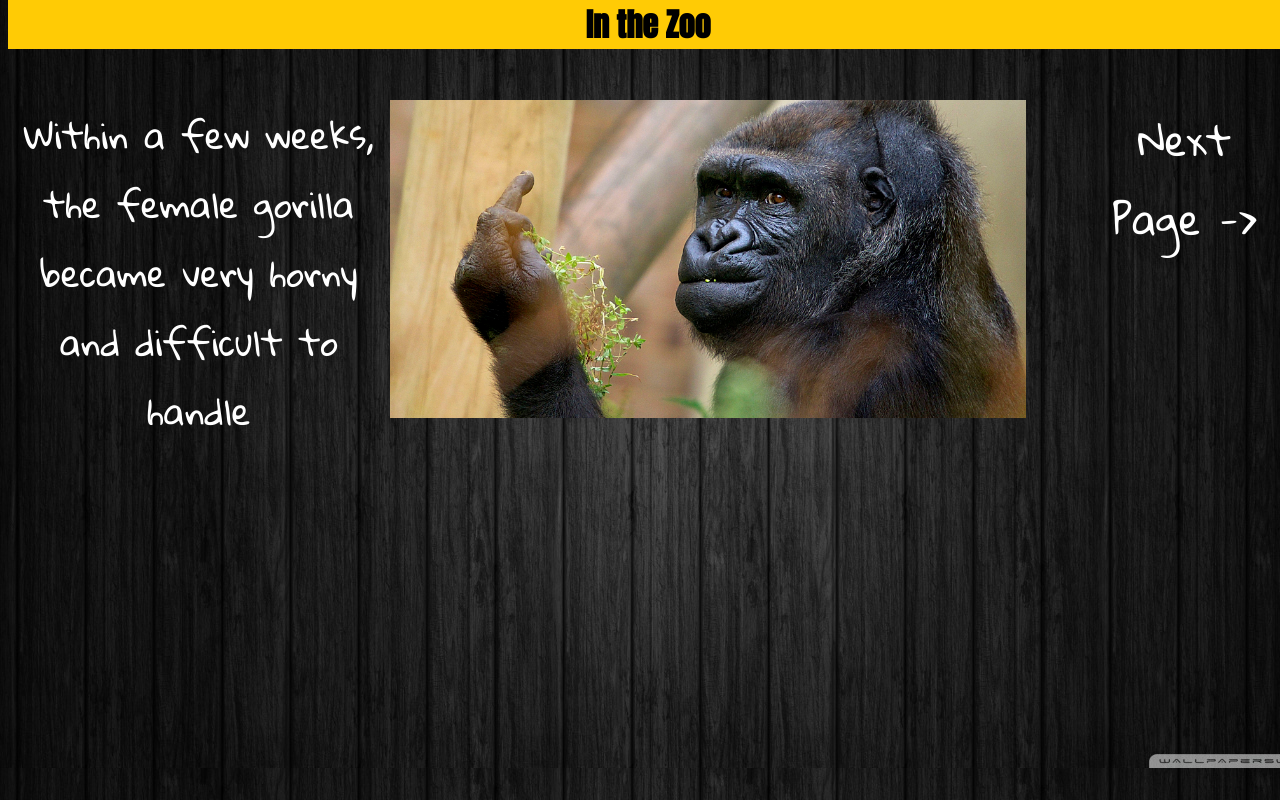
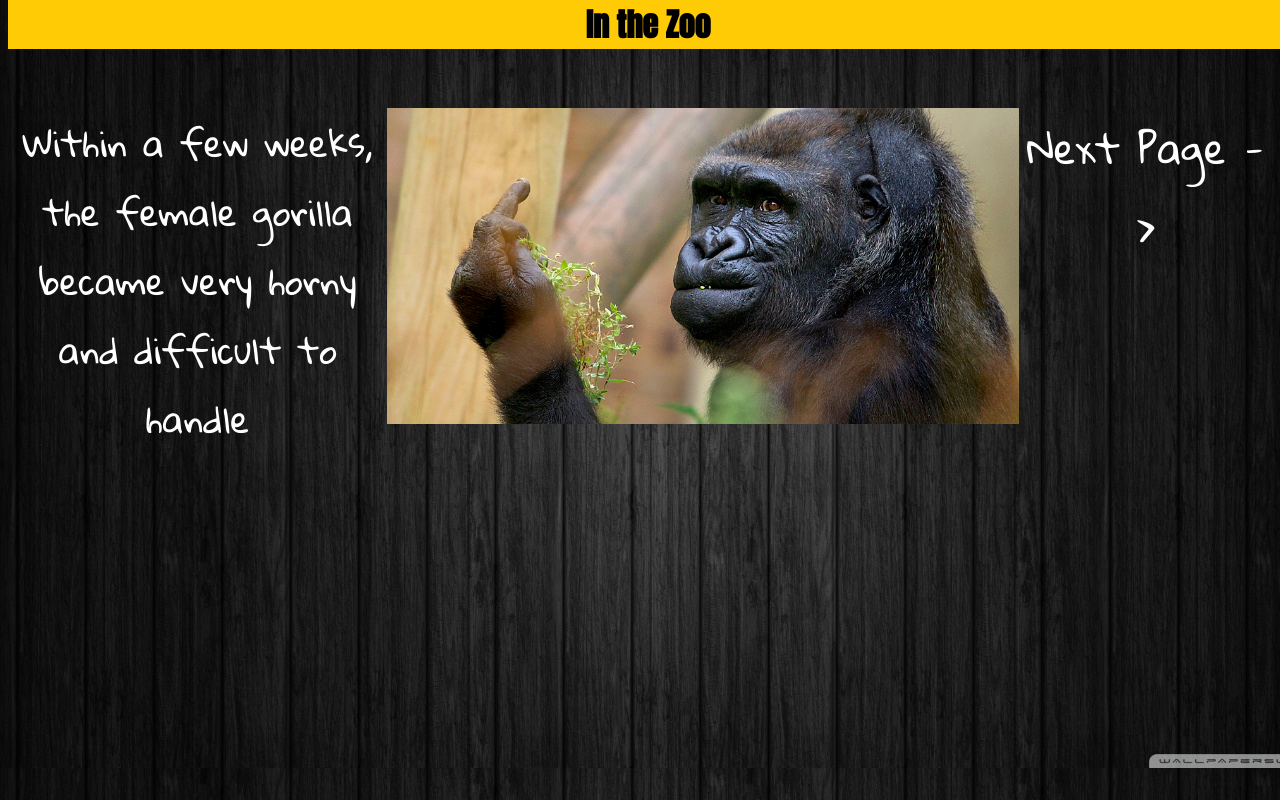
Before and after one commit to noamengelberg/assignment-6, a plain HTML site: page index.html in a window 1280 px wide. Both pictures are taken after a click on the element "Next Page ->". Drawn offline with nearby package versions, Linux system fonts and the light colour scheme.

Commit message:
basic jquery functionality

```diff
--- a/css/assignment-6.css
+++ b/css/assignment-6.css
@@ -21,20 +21,27 @@ html{
     position: fixed;
     top: 0;
     width: 100%;
-  text-align: center;
+    text-align: center;
     font-family: 'Anton', sans-serif;
-     z-index: 2;
+    z-index: 2;
 
 
 }
 
-.container {
+.container{
   position: relative;
   overflow: auto;
-  display:inline-block;
-   top:100px
+  top:100px;
 }
 
+.active{
+  display:inline-block;
+}
+
+.hidden{
+  position:absolute;
+  display: none;
+}
 
 .column-text {
   float:left;
@@ -56,12 +63,11 @@ html{
   height: 500px;
   color:white;
 }
+
 .next-button {
-
-
   float:right;
   position: relative;
-  width: 15%;
+  width: 20%;
   height: 500px;
   font-family: 'Gloria Hallelujah', cursive;
   color:white;
@@ -74,10 +80,4 @@ html{
   float: right;
   width:100%;
   height: 100%;
-
 }
-
-#chapter2{
-  position:absolute;
-  display: none;
-}
--- a/index.html
+++ b/index.html
@@ -8,7 +8,7 @@
     </head>
     <body>
       <h1 class="upper-title">In the Zoo</h1>
-      <div class="container" id="chapter1">
+      <div class="container active">
           <div class="column-text">
             <section>
               <div class="StoryText">A certain zoo had acquired a very rare species of gorilla.</div>
@@ -21,7 +21,7 @@
           </div>
           <div class="next-button">Next Page -></div>
       </div>
-      <div class="container" id="chapter2">
+      <div class="container hidden" >
           <div class="column-text">
             <section>
               <div class="StoryText">Within a few weeks, the female gorilla became very horny and difficult to handle</div>
--- a/js/main.js
+++ b/js/main.js
@@ -9,32 +9,44 @@ var pageNumberCookie = parseInt(Cookies.get('pageNumber'));
 console.log(isNaN(pageNumberCookie));
 if (isNaN(pageNumberCookie)) {
   console.log('Empty Cookie');
-  Cookies.set('pageNumber', 1);
-  pageNumberCookie = parseInt(Cookies.get('pageNumber'));
+  Cookies.set('pageNumber', 0);
+  pageNumberCookie = parseInt(Cookies.get('pageNumber')) || 0;
 }
 
-if (pageNumberCookie < 1) {
-  var newPageNumber = 1;
-}
-else {
-  var newPageNumber = pageNumberCookie + 1;
-}
+ var chapters = [];
+ chapters = $( ".container" );
 
-Cookies.set('pageNumber', newPageNumber);
+
+//todo: 2 container classess - active/non active. when you click the button changes classes accordingly. use cookie for the chapter
+
+    $(".next-button").on('click',
+    function(){
+      //chapters[pageNumberCookie].removeClass("active");
+      //chapters[pageNumberCookie].addClass("hidden");
+      //chapters[newPageNumber].removeClass("hidden");
+      //chapters[newPageNumber].addClass("active");
+      console.log(chapters)
+      $(".active").fadeOut(1000);
+      var elem = chapters.eq(pageNumberCookie);
+      console.log(elem);
+      elem.removeClass("active");
+      elem.addClass("hidden");
+      elem = chapters.eq(pageNumberCookie +1);
+      console.log(elem);
 
 
 
+      elem.fadeIn(2000,function(){
+        console.log(this)
+        elem.removeClass("hidden");
+        elem.addClass("active");
+
+      });
+
+      var newPageNumber = pageNumberCookie + 1;
+      Cookies.set('pageNumber', newPageNumber);
 
 
-
-
-
-
-
-    $(".next-button").on('click',
-    function(){
-      $("#chapter1").fadeOut(1000);
-      $("#chapter2").fadeIn(2000,function(){console.log(this)});
 //Fade out over 1 second
 
 //Fade in over 4 seconds
```
